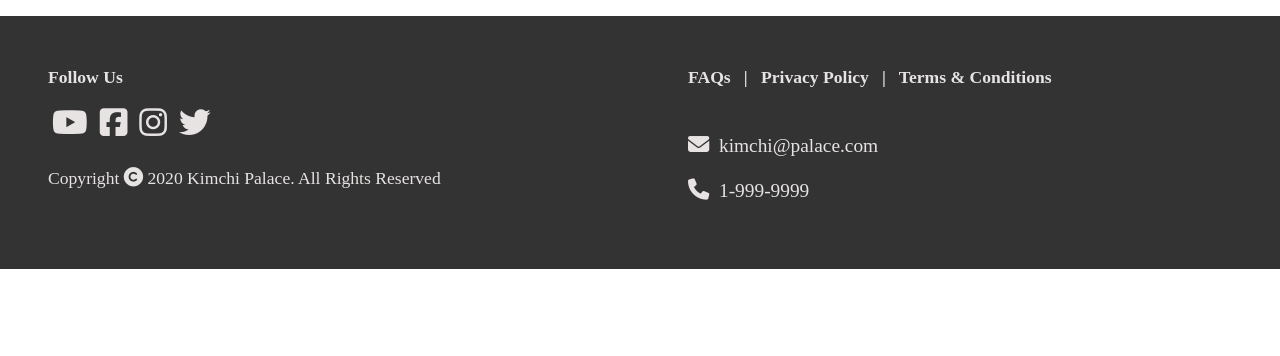
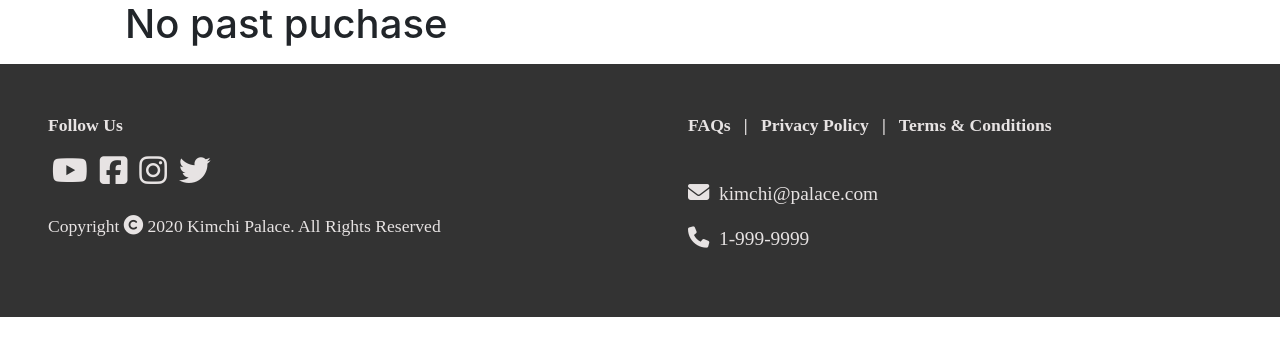
Before and after one commit to Code-Institute-Submissions/Project-20, a Django app: page /checkout/my_purchase in a window 1280 px wide. Shown: the part 109-465 px from the top of the page. Run offline with Django 3.2, Linux system fonts and the light colour scheme; data that the repository does not hold is empty; some libraries are stand-ins or nearby versions; some web fonts are replaced.

Commit message:
User can view thier own past purchase

```diff
--- a/checkout/templates/checkout/my_purchase.template.html
+++ b/checkout/templates/checkout/my_purchase.template.html
@@ -12,6 +12,8 @@
             <p>Purchase Date: {{p.purchase_date|date:"d.m.Y"}}</p>
             <p>User: {{p.user_id}}</p>
         </li>
+        {% empty %}
+        <h1>No past puchase</h1>
         {%endfor%}
     </ul>
 </div>
```
